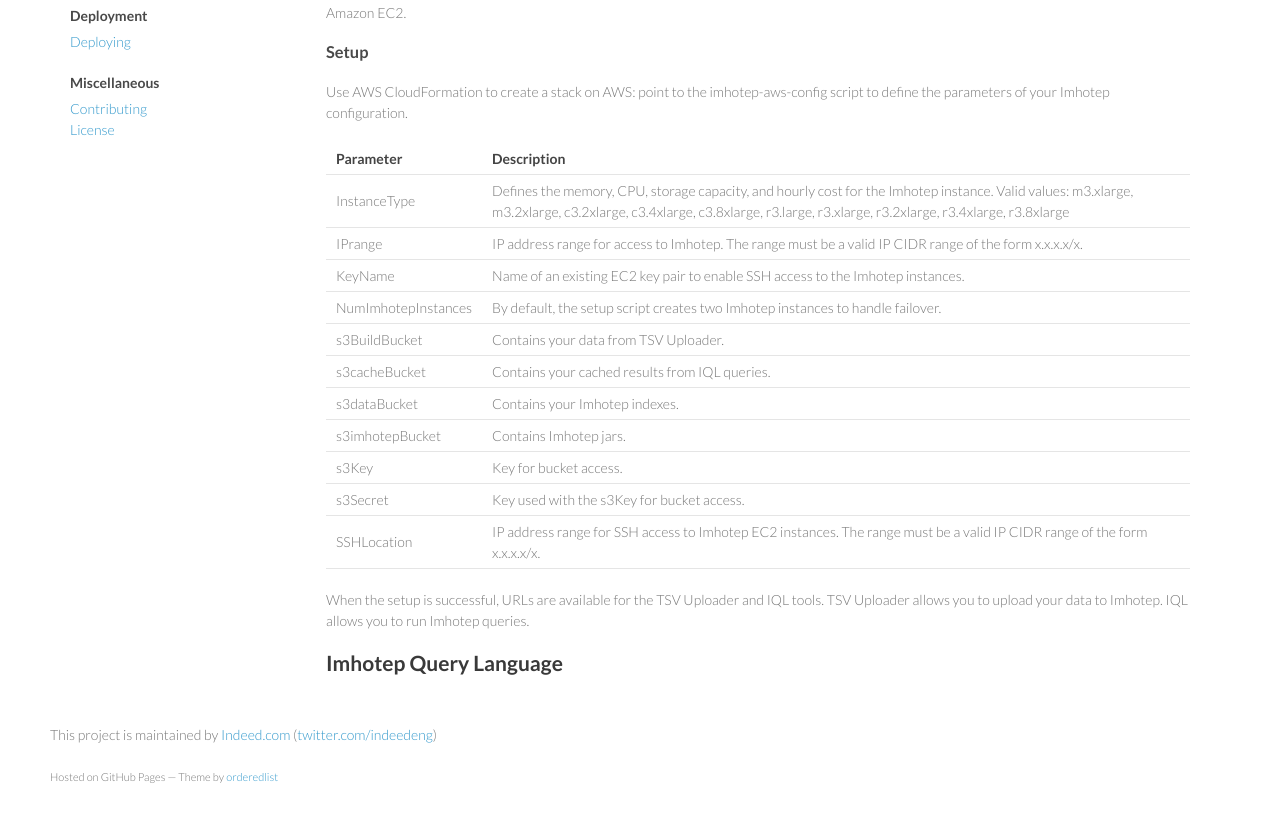
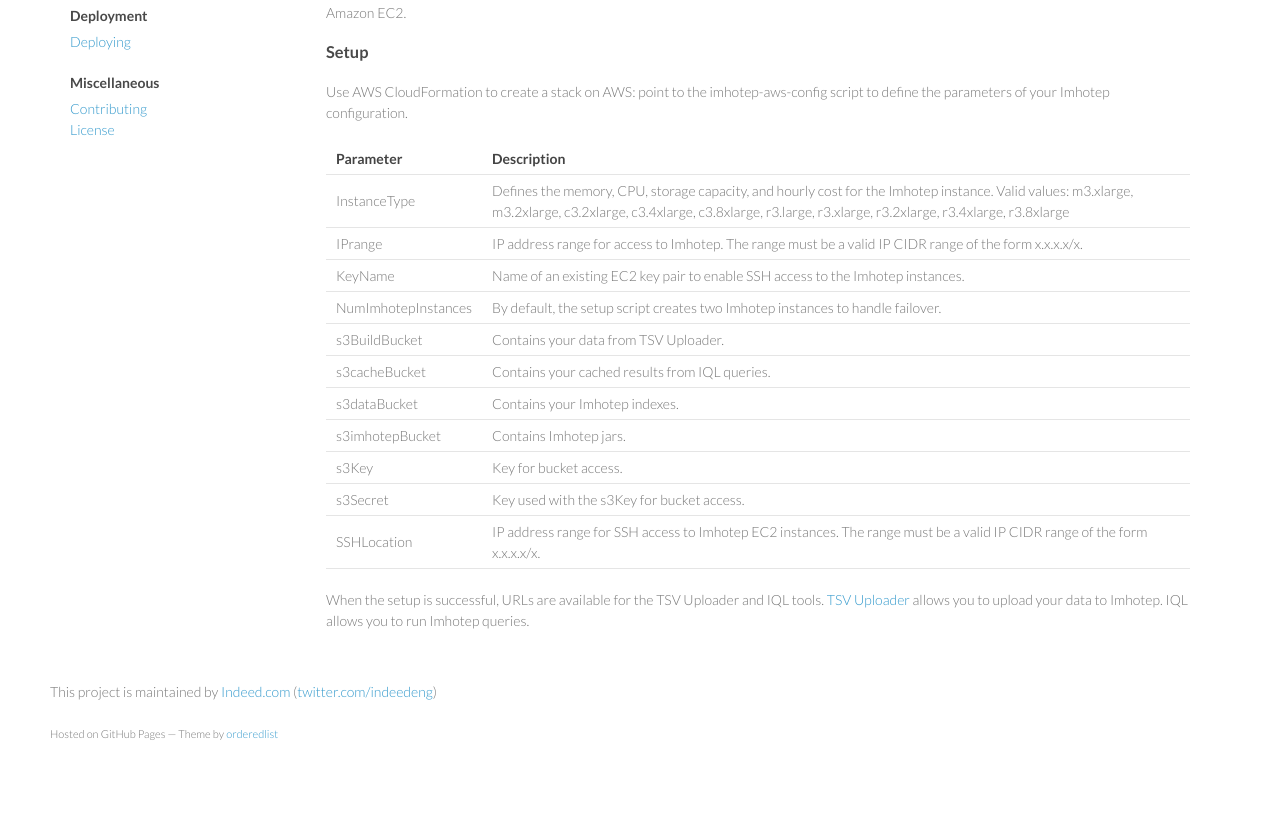
Before and after one commit to indeedeng/imhotep, a Jekyll site: the page built from docs/quick-start.md, in a window 1280 px wide, cut to the strip 324-1180 px from the top of the page. Shown: the top 822 px of the strip. Built offline with Jekyll 4.4.1, drawn with Linux system fonts in a browser that asks for light colours; Markdown is read by kramdown in place of the engine named in the settings.

Commit message:
moved data upload content to a new page

```diff
--- a/docs/quick-start.md
+++ b/docs/quick-start.md
@@ -28,9 +28,4 @@
 | s3Secret | Key used with the s3Key for bucket access. |
 | SSHLocation | IP address range for SSH access to Imhotep EC2 instances. The range must be a valid IP CIDR range of the form x.x.x.x/x. |
 
-When the setup is successful, URLs are available for the TSV Uploader and IQL tools. TSV Uploader allows you to upload your data to Imhotep. IQL allows you to run Imhotep queries.
-
-
-
-
-## Imhotep Query Language
+When the setup is successful, URLs are available for the TSV Uploader and IQL tools.  [TSV Uploader]({{ site.baseurl }}/docs/data-upload) allows you to upload your data to Imhotep. IQL allows you to run Imhotep queries.
```
